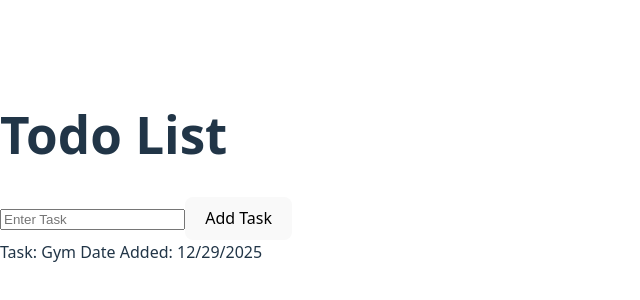
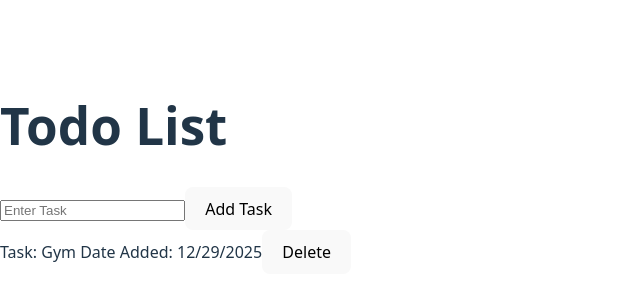
Before and after one commit to ChrisBerry1234/Todo-List, a React (Vite) app in the folder TodoListApp/: page / in a window 1280 px wide. Shown: the part 232-532 px from the top of the page, without its empty margins (0-640 px from the left). Built offline with nearby package versions, Linux system fonts and the light colour scheme.

Commit message:
Created a todolist delete button and created a function to using state to delete element in array

```diff
--- a/TodoListApp/src/App.jsx
+++ b/TodoListApp/src/App.jsx
@@ -13,6 +13,12 @@ function App() {
       setTodo([...todo, {task: inputValue, completed:false, dateAdded: curr.toLocaleDateString()}]);
     }
     setInputValue("");
+  }
+
+  const DeleteTask = (item) => {
+    const newTodos = [...todo];
+    newTodos.splice(item, 1);
+    setTodo(newTodos);
   }
 
 return (
@@ -37,6 +43,7 @@ return (
           <div key={index} className="Todo-Item">
             <span> Task: {item.task}</span>
             <span> Date Added: {item.dateAdded}</span>
+            <button className="Delete-Button" onClick={() => DeleteTask(index)}> Delete </button>
           </div>
         );
       })}
```
